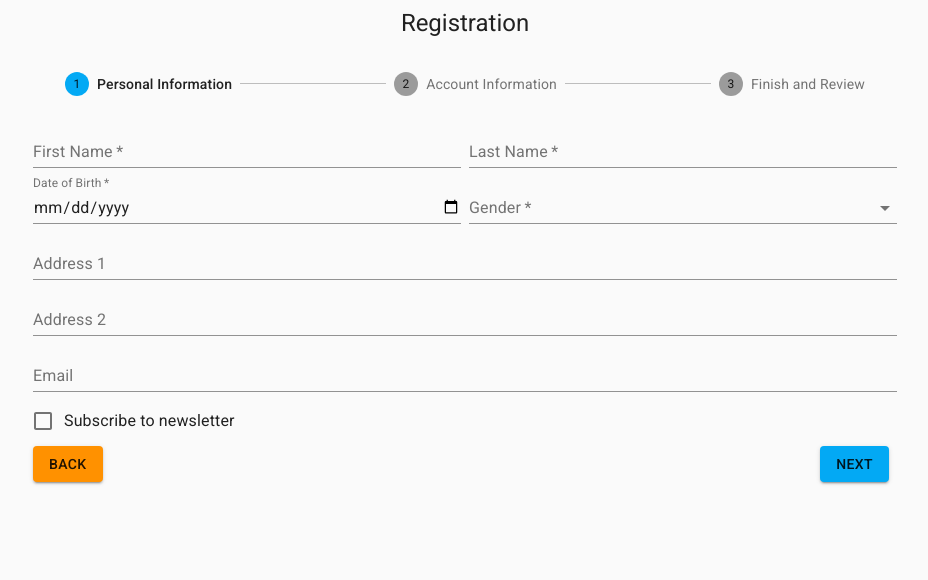
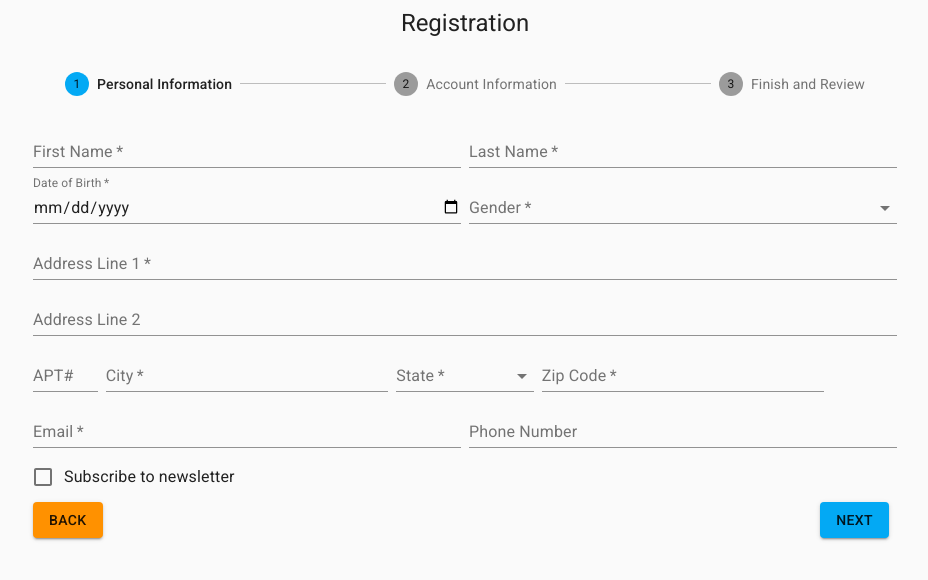
Before and after one commit to gluo7777/LoginUI, a React (Create React App) app in the folder LoginUI/: page /registration in a window 1280 px wide. Shown: the top 580 px of the page, without its empty margins (175-1103 px from the left). Built offline with nearby package versions, Linux system fonts and the light colour scheme.

Commit message:
added more fields to registration

```diff
--- a/LoginUI/src/Registration.js
+++ b/LoginUI/src/Registration.js
@@ -3,7 +3,8 @@ import 'date-fns';
 import React, { useState } from 'react';
 
 const QUESTIONS = [
-    'In what county were you born?'
+    ''
+    , 'In what county were you born?'
     , 'What is your oldest cousin’s first name?'
     , 'What is the title and artist of your favorite song?'
     , 'What is your work address?'
@@ -12,7 +13,43 @@ const QUESTIONS = [
     , 'What is your car’s license plate number?'
 ];
 
+const STATES = ["Alabama", "Alaska", "Arizona", "Arkansas", "California", "Colorado", "Connecticut", "Delaware", "Florida", "Georgia", "Hawaii", "Idaho", "Illinois", "Indiana", "Iowa", "Kansas", "Kentucky", "Louisiana", "Maine", "Maryland", "Massachusetts", "Michigan", "Minnesota", "Mississippi", "Missouri", "Montana", "Nebraska", "Nevada", "New Hampshire", "New Jersey", "New Mexico", "New York", "North Carolina", "North Dakota", "Ohio", "Oklahoma", "Oregon", "Pennsylvania", "Rhode Island", "South Carolina", "South Dakota", "Tennessee", "Texas", "Utah", "Vermont", "Virginia", "Washington", "West Virginia", "Wisconsin", "Wyoming"];
+
 const RegistrationContext = React.createContext(null);
+
+function RegistrationApp(props) {
+    const [data, setData] = useState({
+        firstName: '',
+        lastName: '',
+        gender: '',
+        dob: '',
+        address1: '',
+        address2: '',
+        apt: '',
+        city: '',
+        state: '',
+        zipcode: '',
+        email: '',
+        phone: '',
+        username: '',
+        password1: '',
+        password2: '',
+        question1: '',
+        question2: '',
+        answer1: '',
+        answer2: '',
+        newsletter: false
+    });
+
+    const setDataField = (key, value) => setData({
+        ...data,
+        [key]: value,
+    });
+
+    return <RegistrationContext.Provider value={{ data, setDataField }}>
+        {props.children}
+    </RegistrationContext.Provider>
+}
 
 const useStyles = makeStyles(theme => ({
     container: {
@@ -40,121 +77,149 @@ const useStyles = makeStyles(theme => ({
     }
 }));
 
-function PersonalForm() {
+/**
+ * @todo
+ * - add validator for each form when next is clicked. can pass down click notifier to child form so they can do their own validation
+ * @param {props} props
+ */
+export default function Registration(props) {
+    const classes = useStyles();
+    const [step, setStep] = useState(0);
+    const forms = [
+        { label: 'Personal Information', form: <PersonalForm /> },
+        { label: 'Account Information', form: <AccountForm /> },
+        { label: 'Finish and Review', form: <ReviewForm /> }
+    ];
 
-    const { data, setData } = React.useContext(RegistrationContext);
-
-    const handleChange = event => {
-        setData({
-            ...data,
-            [event.target.name]: event.target.value,
-        });
+    const handleStepChange = (diff) => () => {
+        const newStep = step + diff;
+        if (newStep >= 0 && newStep < forms.length) {
+            setStep(newStep);
+        } else if (newStep === forms.length) {
+            // @todo - submit account for creation
+        }
     };
 
     return (
-        <Grid container spacing={1} justify="space-between">
+        <Container component="main" maxWidth="md" className={classes.container}>
+            <Typography variant="h5" component="h1" className={classes.heading}>Registration</Typography>
+            <Container>
+                <Stepper activeStep={step} className={classes.stepper}>
+                    {forms.map(form =>
+                        <Step key={form.label} completed={false}>
+                            <StepLabel>{form.label}</StepLabel>
+                        </Step>
+                    )}
+                </Stepper>
+                <RegistrationApp>
+                    {forms[step].form}
+                </RegistrationApp>
+                <Grid container spacing={1} item sm={12} justify="space-between">
+                    <Grid item sm={6} container justify="flex-start">
+                        <Button color="secondary" variant="contained" onClick={handleStepChange(-1)}>Back</Button>
+                    </Grid>
+                    <Grid item sm={6} container justify="flex-end">
+                        <Button color="primary" variant="contained" onClick={handleStepChange(1)}>{step === forms.length - 1 ? "Finish" : "Next"}</Button>
+                    </Grid>
+                </Grid>
+            </Container>
+        </Container>
+    );
+}
+
+function DataTextField(props) {
+    const { fieldId, fieldLabel, children, ...rest } = props;
+    const { data, setDataField } = React.useContext(RegistrationContext);
+    const handleChange = event => setDataField(fieldId, event.target.value);
+    return (
+        <TextField id={fieldId} name={fieldId} label={fieldLabel} value={data[fieldId]} onChange={handleChange} fullWidth required {...rest}>
+            {children}
+        </TextField>
+    );
+}
+
+function DataCheckBox(props) {
+    const { data, setDataField } = React.useContext(RegistrationContext);
+    const handleChange = event => setDataField(props.fieldId, event.target.checked);
+    return <FormControlLabel control={<Checkbox checked={data[props.fieldId]} onChange={handleChange} />} label={props.fieldLabel} />;
+}
+
+function PersonalForm() {
+    return (
+        <Grid container spacing={1} justify="flex-start">
             <Grid item xs={6}>
-                <TextField id="firstName" name="firstName" label="First Name" fullWidth required value={data.firstName} onChange={handleChange}></TextField>
+                <DataTextField fieldId="firstName" fieldLabel="First Name" />
             </Grid>
             <Grid item xs={6}>
-                <TextField id="lastName" name="lastName" label="Last Name" fullWidth required value={data.lastName} onChange={handleChange}></TextField>
+                <DataTextField fieldId="lastName" fieldLabel="Last Name" />
             </Grid>
             <Grid item xs={6} container>
-                <TextField type="date" InputLabelProps={{ shrink: true }} id="dob" name="dob" label="Date of Birth" fullWidth required value={data.dob} onChange={handleChange}></TextField>
+                <DataTextField fieldId="dob" fieldLabel="Date of Birth" type="date" InputLabelProps={{ shrink: true }} />
             </Grid>
             <Grid item xs={6}>
-                <TextField
-                    select
-                    label="Gender"
-                    id="gender"
-                    name="gender"
-                    value={data.gender}
-                    onChange={handleChange}
-                    fullWidth
-                    required
-                    SelectProps={{
-                        native: true
-                    }}
-                >
-                    <option key="" value="">
-                    </option>
-                    <option key="male" value="male">
-                        Male
-            </option>
-                    <option key="female" value="female">
-                        Female
-            </option>
-                </TextField>
+                <DataTextField fieldId="gender" fieldLabel="Gender" select SelectProps={{ native: true }}>
+                    <option key="" value=""></option>
+                    <option key="male" value="male">Male</option>
+                    <option key="female" value="female">Female</option>
+                </DataTextField>
             </Grid>
             <Grid item sm={12}>
-                <TextField id="address1" name="address1" label="Address 1" fullWidth value={data.address1} onChange={handleChange}></TextField>
+                <DataTextField fieldId="address1" fieldLabel="Address Line 1" />
             </Grid>
             <Grid item sm={12}>
-                <TextField id="address2" name="address2" label="Address 2" fullWidth value={data.address2} onChange={handleChange}></TextField>
+                <DataTextField fieldId="address2" fieldLabel="Address Line 2" required={false} />
+            </Grid>
+            <Grid item sm={1}>
+                <DataTextField fieldId="apt" fieldLabel="APT#" required={false} />
+            </Grid>
+            <Grid item sm={4}>
+                <DataTextField fieldId="city" fieldLabel="City" />
+            </Grid>
+            <Grid item sm={2}>
+                <DataTextField fieldId="state" fieldLabel="State" select SelectProps={{ native: true }}>
+                    <option key="" value=""></option>
+                    {STATES.map((state, i) => <option key={i} value={state}>{state}</option>)}
+                </DataTextField>
+            </Grid>
+            <Grid item sm={4}>
+                <DataTextField fieldId="zipcode" fieldLabel="Zip Code" />
+            </Grid>
+            <Grid item sm={6}>
+                <DataTextField fieldId="email" fieldLabel="Email" type="email" />
+            </Grid>
+            <Grid item sm={6}>
+                <DataTextField fieldId="phone" fieldLabel="Phone Number" required={false} />
             </Grid>
             <Grid item sm={12}>
-                <TextField type="email" name="email" label="Email" fullWidth value={data.email} onChange={handleChange}></TextField>
-            </Grid>
-            <Grid item sm={12}>
-                <FormControlLabel control={<Checkbox />}
-                    label="Subscribe to newsletter" />
+                <DataCheckBox fieldId="newsletter" fieldLabel="Subscribe to newsletter" />
             </Grid>
         </Grid>
     );
 }
 
 function AccountForm() {
-    const { data, setData } = React.useContext(RegistrationContext);
-
-    const [inner, setInner] = React.useState({
-        firstPassSet: false
-    });
-
-    const handleChange = event => {
-        setData({
-            ...data,
-            [event.target.name]: event.target.value,
-        });
-    };
-
+    const { data } = React.useContext(RegistrationContext);
     return (
         <Grid container spacing={1} justify="space-between">
-            <Grid item xs={8}>
-                <TextField id="username" name="username" label="Username" required value={data.username} onChange={handleChange}></TextField>
+            <Grid item xs={6}>
+                <DataTextField fieldId="username" fieldLabel="Username" />
             </Grid>
             <Grid item xs={6}>
-                <TextField id="password1" type="password" name="password1" label="Password" fullWidth required value={data.password1}
-                    onChange={event => {
-                        let value = event.target.value;
-                        handleChange(event);
-                        setInner({ ...inner, firstPassSet: value && value !== '' })
-                    }}></TextField>
+                <DataTextField fieldId="password1" fieldLabel="Password" type="password" />
             </Grid>
             <Grid item xs={6}>
-                <TextField id="password2" type="password" name="password2" label="Re-enter Password" fullWidth required value={data.password2} onChange={handleChange} disabled={!inner.firstPassSet}></TextField>
+                <DataTextField fieldId="password2" fieldLabel="Re-enter Password" type="password" disabled={data.password1 === undefined || data.password1 === ""} />
             </Grid>
             {[...Array(2).keys()].map(k => {
                 let key = k + 1;
                 return <React.Fragment key={k}>
                     <Grid item xs={12}>
-                        <TextField
-                            select
-                            label={`Question ${key}`}
-                            id={`question${key}`}
-                            name={`question${key}`}
-                            value={data[`question${key}`]}
-                            onChange={handleChange}
-                            fullWidth
-                            required
-                            SelectProps={{
-                                native: true
-                            }}
-                        >
+                        <DataTextField field={`question${key}`} fieldLabel={`Question ${key}`} select SelectProps={{ native: true }}>
                             {QUESTIONS.map(question => <option key={question}>{question}</option>)}
-                        </TextField>
+                        </DataTextField>
                     </Grid>
                     <Grid item xs={12}>
-                        <TextField id={`answer${key}`} name={`answer${key}`} label={`Answer to Question ${key}`} fullWidth required value={data[`answer${key}`]} onChange={handleChange}></TextField>
+                        <DataTextField fieldId={`answer${key}`} fieldLabel={`Answer to Question ${key}`} />
                     </Grid>
                 </React.Fragment>
             })}
@@ -207,70 +272,3 @@ function ReviewForm() {
         </Grid>
     );
 }
-
-/**
- * @todo
- * - add validator for each form when next is clicked. can pass down click notifier to child form so they can do their own validation
- * @param {props} props
- */
-export default function Registration(props) {
-    const classes = useStyles();
-    const [data, setData] = useState({
-        firstName: '',
-        lastName: '',
-        gender: '',
-        dob: '',
-        address1: '',
-        address2: '',
-        email: '',
-        username: '',
-        password1: '',
-        password2: '',
-        question1: '',
-        question2: '',
-        answer1: '',
-        answer2: ''
-    });
-    const [step, setStep] = useState(0);
-
-    const forms = [
-        { label: 'Personal Information', form: <PersonalForm /> },
-        { label: 'Account Information', form: <AccountForm /> },
-        { label: 'Finish and Review', form: <ReviewForm /> }
-    ];
-
-    const handleStepChange = (diff) => () => {
-        const newStep = step + diff;
-        if (newStep >= 0 && newStep < forms.length) {
-            setStep(newStep);
-        } else if (newStep === forms.length) {
-            // @todo - submit account for creation
-        }
-    };
-
-    return (
-        <Container component="main" maxWidth="md" className={classes.container}>
-            <Typography variant="h5" component="h1" className={classes.heading}>Registration</Typography>
-            <Container>
-                <Stepper activeStep={step} className={classes.stepper}>
-                    {forms.map(form =>
-                        <Step key={form.label} completed={false}>
-                            <StepLabel>{form.label}</StepLabel>
-                        </Step>
-                    )}
-                </Stepper>
-                <RegistrationContext.Provider value={{ data, setData }}>
-                    {forms[step].form}
-                </RegistrationContext.Provider>
-                <Grid container spacing={1} item sm={12} justify="space-between">
-                    <Grid item sm={6} container justify="flex-start">
-                        <Button color="secondary" variant="contained" onClick={handleStepChange(-1)}>Back</Button>
-                    </Grid>
-                    <Grid item sm={6} container justify="flex-end">
-                        <Button color="primary" variant="contained" onClick={handleStepChange(1)}>{step === forms.length - 1 ? "Finish" : "Next"}</Button>
-                    </Grid>
-                </Grid>
-            </Container>
-        </Container>
-    );
-}
```
